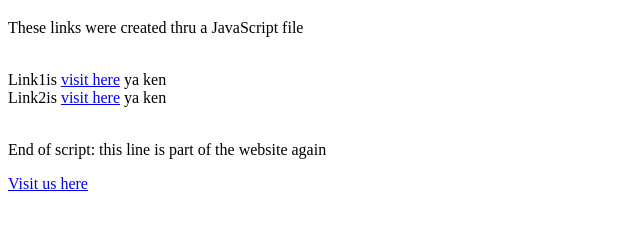
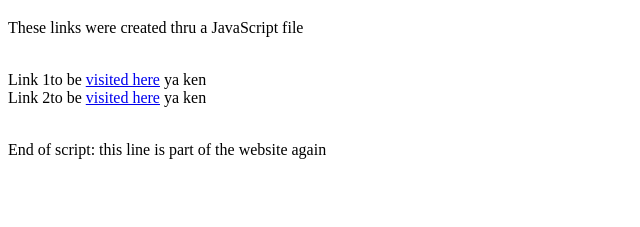
Before and after one commit to jtrautma/VC.Node, a website: page linkWebsite/urlListWebsite_v1_scriptInside.html in a window 1280 px wide. Shown: the part 61-288 px from the top of the page, without its empty margins (0-640 px from the left). Drawn offline with Linux system fonts and the light colour scheme.

Commit message:
Update urlListWebsite_v1_scriptInside.html

```diff
--- a/linkWebsite/urlListWebsite_v1_scriptInside.html
+++ b/linkWebsite/urlListWebsite_v1_scriptInside.html
@@ -30,7 +30,7 @@ urlArray = [
 
 
 for(i = 0; i < urlArray.length; i++) {
-  print('Link',i+1,'is <a href="',urlArray[i], '">visit here</a> ya ken');
+  print('Link ',i+1,'to be <a href="',urlArray[i], '">visited here</a> ya ken');
   }
 ///////////////////
 //////////////////
@@ -38,6 +38,5 @@ for(i = 0; i < urlArray.length; i++) {
         </script>
         <br>
         <p>End of script: this line is part of the website again</p>
-<a href='http://www.check24.de' target='_blank'>Visit us here</a>
     </body>
 </html>
```
